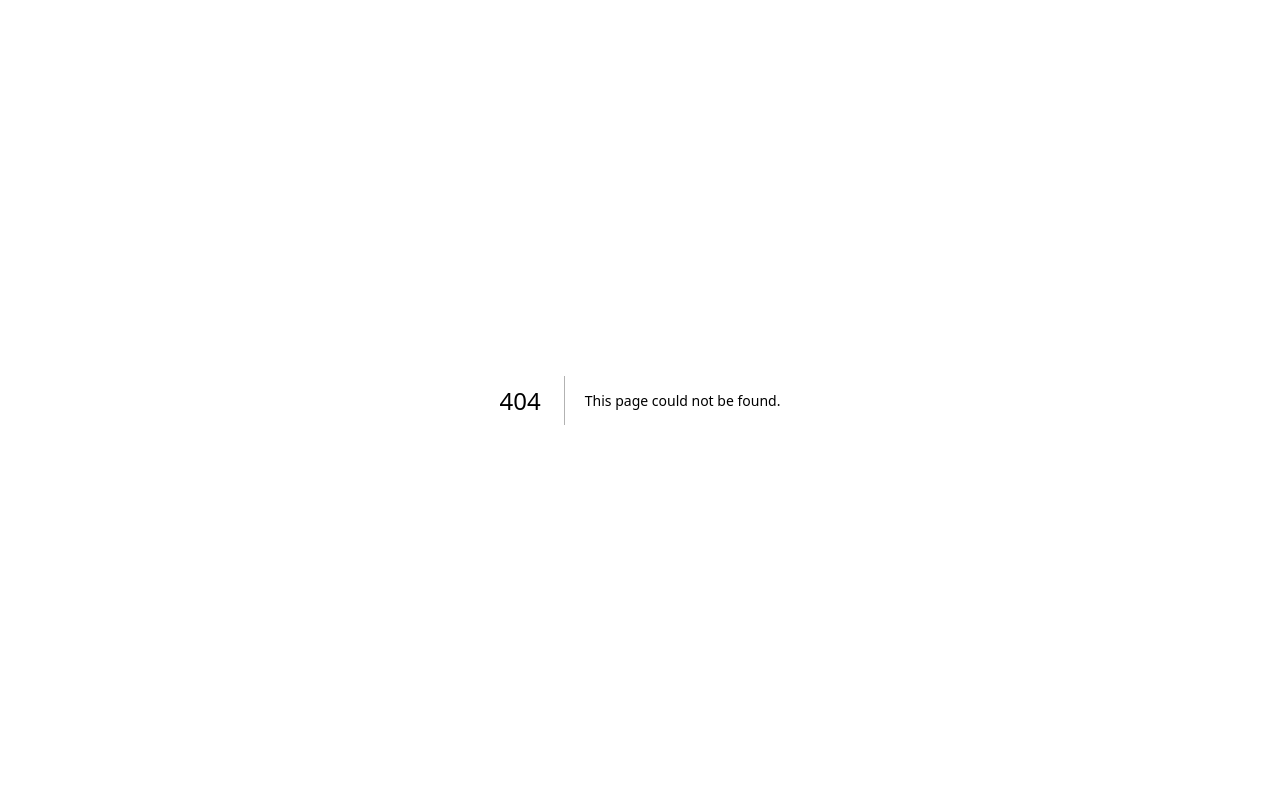
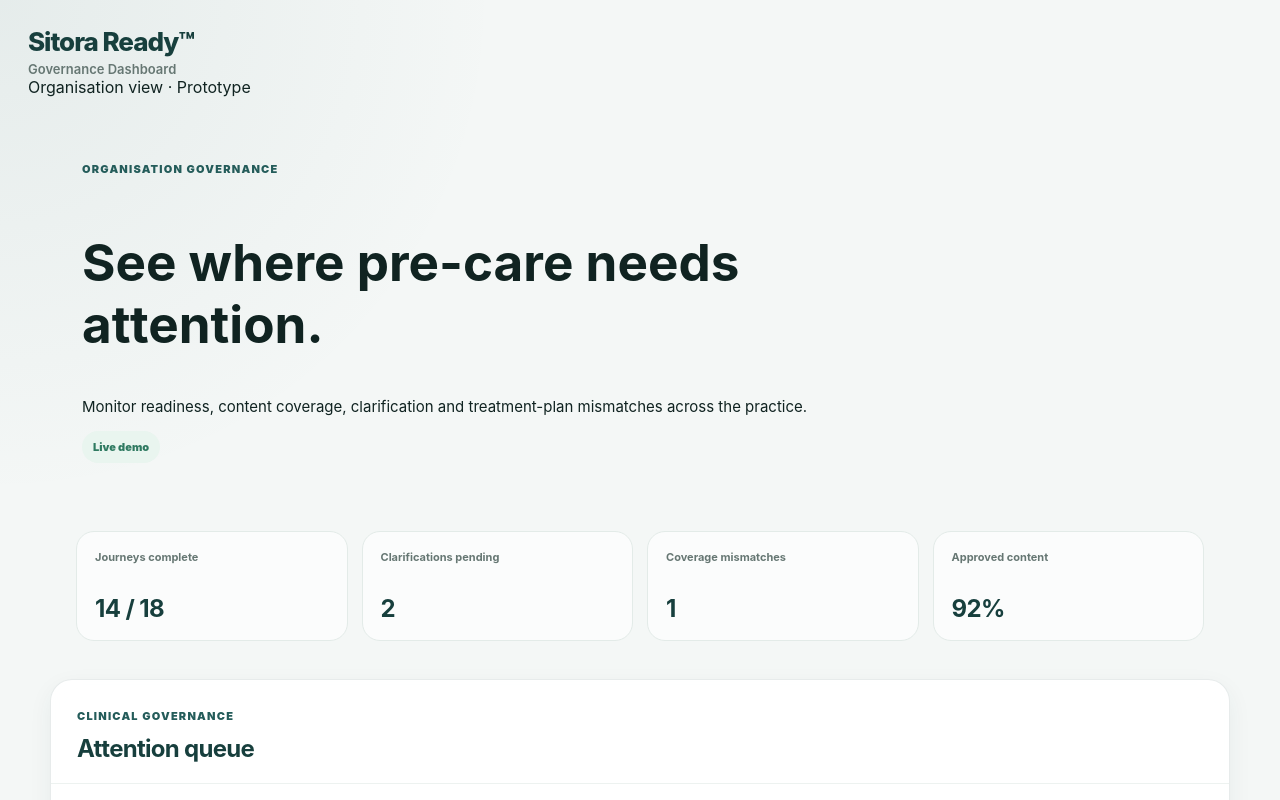
Before and after one commit to Nylon1/Sitora-Ready, a Next.js app: page /admin/governance in a window 1280 px wide. Before the commit this address had no page. Shown: the top 800 px of the page. Built offline with nearby package versions, Linux system fonts and the light colour scheme.

Commit message:
Add governance dashboard route

```diff
--- /dev/null
+++ b/app/admin/governance/page.tsx
@@ -0,0 +1,23 @@
+export default function GovernancePage() {
+  return (
+    <main className="desktopApp">
+      <header className="desktopHeader">
+        <div><div className="brand">Sitora Ready™</div><div className="tagline">Governance Dashboard</div></div>
+        <div className="headerMeta">Organisation view · Prototype</div>
+      </header>
+      <section className="desktopContent" style={{width:'min(1180px,100%)',margin:'0 auto'}}>
+        <div className="heroPanel"><div><span className="eyebrow">Organisation governance</span><h1>See where pre-care needs attention.</h1><p>Monitor readiness, content coverage, clarification and treatment-plan mismatches across the practice.</p></div><span className="status green">Live demo</span></div>
+        <div className="metricGrid">
+          <div className="metric"><span>Journeys complete</span><strong>14 / 18</strong></div>
+          <div className="metric"><span>Clarifications pending</span><strong>2</strong></div>
+          <div className="metric"><span>Coverage mismatches</span><strong>1</strong></div>
+          <div className="metric"><span>Approved content</span><strong>92%</strong></div>
+        </div>
+        <div className="desktopCards" style={{marginTop:18}}>
+          <section className="dashboardCard"><div className="cardHeader"><div><span className="eyebrow">Clinical governance</span><h2>Attention queue</h2></div></div><div className="auditList"><div className="auditRow"><span>Maria Lopez</span><strong>Bone graft coverage missing</strong></div><div className="auditRow"><span>Sarah Khan</span><strong>Clinician clarification pending</strong></div></div></section>
+          <section className="dashboardCard"><div className="cardHeader"><div><span className="eyebrow">Content governance</span><h2>Publishing health</h2></div></div><div className="section"><span className="sectionTitle">Approved</span><p>Most live patient content is approved and versioned.</p></div><div className="section"><span className="sectionTitle">Draft</span><p>Bone graft risk and comprehension content remain in draft.</p></div></section>
+        </div>
+      </section>
+    </main>
+  );
+}
```
